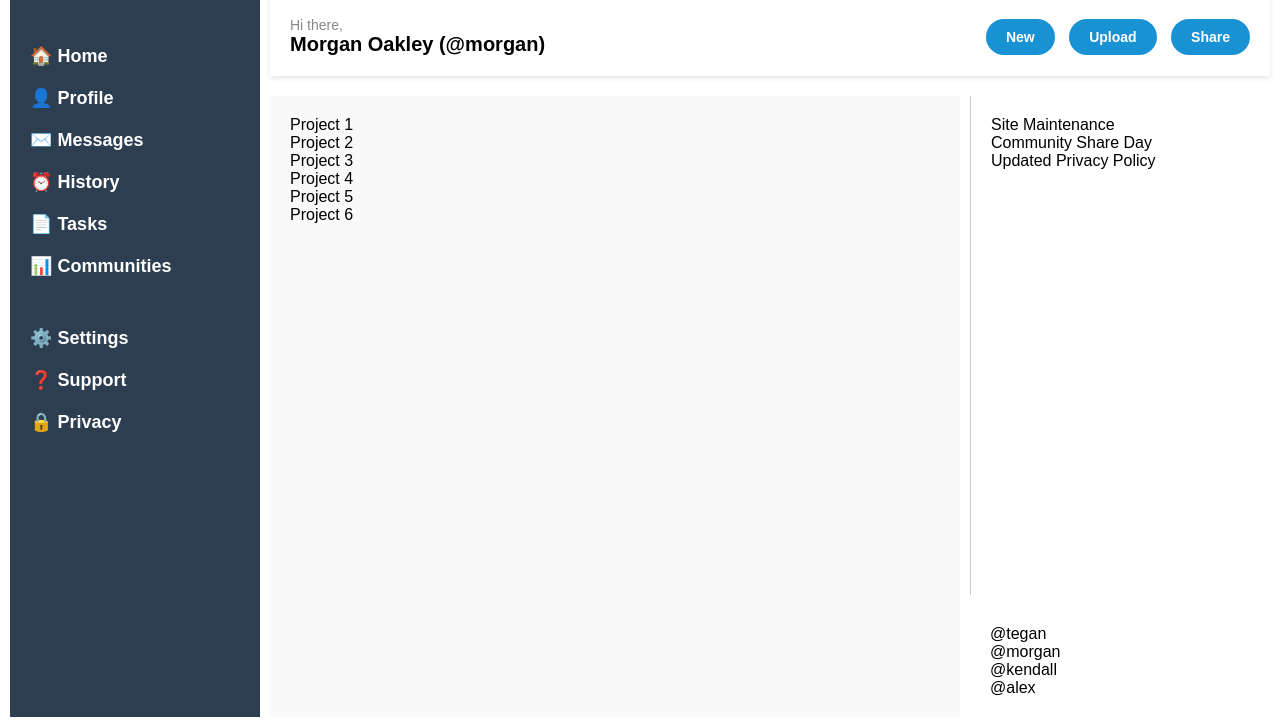
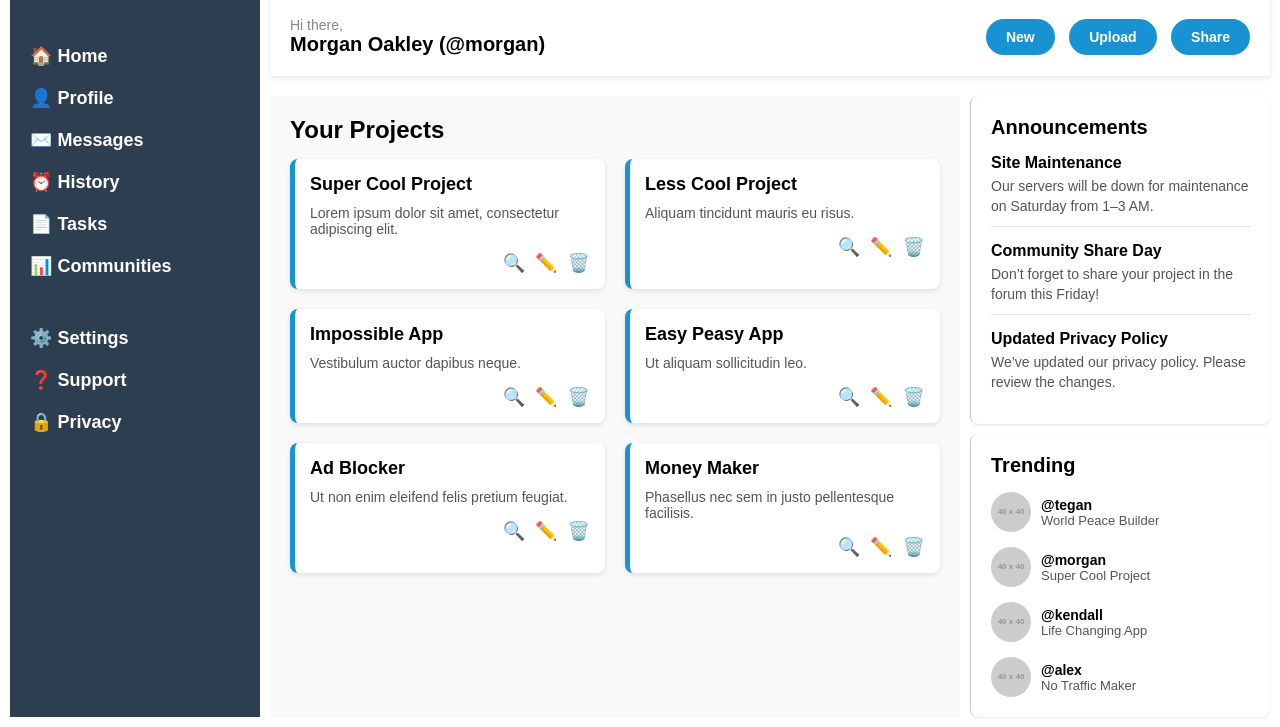
Before and after one commit to curtiselfn/admin-dashboard, a plain HTML site: page index.html in a window 1280 px wide. Shown: the part 73-800 px from the top of the page. Drawn offline with Linux system fonts and the light colour scheme; placeholder pictures from the web are drawn by us.

Commit message:
all ai, i sux

```diff
--- a/index.html
+++ b/index.html
@@ -56,26 +56,119 @@
     </header>
 
     <main class="projects">
-      <div class="card">Project 1</div>
-      <div class="card">Project 2</div>
-      <div class="card">Project 3</div>
-      <div class="card">Project 4</div>
-      <div class="card">Project 5</div>
-      <div class="card">Project 6</div>
-    </main>
+        <h2>Your Projects</h2>
+        <div class="card-grid">
+          <div class="card">
+            <h3>Super Cool Project</h3>
+            <p>Lorem ipsum dolor sit amet, consectetur adipiscing elit.</p>
+            <div class="card-actions">
+              <button>🔍</button>
+              <button>✏️</button>
+              <button>🗑️</button>
+            </div>
+          </div>
+          <div class="card">
+            <h3>Less Cool Project</h3>
+            <p>Aliquam tincidunt mauris eu risus.</p>
+            <div class="card-actions">
+              <button>🔍</button>
+              <button>✏️</button>
+              <button>🗑️</button>
+            </div>
+          </div>
+          <div class="card">
+            <h3>Impossible App</h3>
+            <p>Vestibulum auctor dapibus neque.</p>
+            <div class="card-actions">
+              <button>🔍</button>
+              <button>✏️</button>
+              <button>🗑️</button>
+            </div>
+          </div>
+          <div class="card">
+            <h3>Easy Peasy App</h3>
+            <p>Ut aliquam sollicitudin leo.</p>
+            <div class="card-actions">
+              <button>🔍</button>
+              <button>✏️</button>
+              <button>🗑️</button>
+            </div>
+          </div>
+          <div class="card">
+            <h3>Ad Blocker</h3>
+            <p>Ut non enim eleifend felis pretium feugiat.</p>
+            <div class="card-actions">
+              <button>🔍</button>
+              <button>✏️</button>
+              <button>🗑️</button>
+            </div>
+          </div>
+          <div class="card">
+            <h3>Money Maker</h3>
+            <p>Phasellus nec sem in justo pellentesque facilisis.</p>
+            <div class="card-actions">
+              <button>🔍</button>
+              <button>✏️</button>
+              <button>🗑️</button>
+            </div>
+          </div>
+        </div>
+      </main>
 
-    <section class="announcements">
-      <div class="announcement">Site Maintenance</div>
-      <div class="announcement">Community Share Day</div>
-      <div class="announcement">Updated Privacy Policy</div>
-    </section>
 
-    <section class="trending">
-      <div class="user">@tegan</div>
-      <div class="user">@morgan</div>
-      <div class="user">@kendall</div>
-      <div class="user">@alex</div>
-    </section>
+      <section class="announcements">
+        <h2>Announcements</h2>
+        <div class="announcement-list">
+          <div class="announcement">
+            <h4>Site Maintenance</h4>
+            <p>Our servers will be down for maintenance on Saturday from 1–3 AM.</p>
+          </div>
+          <div class="announcement">
+            <h4>Community Share Day</h4>
+            <p>Don’t forget to share your project in the forum this Friday!</p>
+          </div>
+          <div class="announcement">
+            <h4>Updated Privacy Policy</h4>
+            <p>We’ve updated our privacy policy. Please review the changes.</p>
+          </div>
+        </div>
+      </section>
+
+
+      <section class="trending">
+        <h2>Trending</h2>
+        <div class="trending-list">
+          <div class="trend">
+            <img src="https://via.placeholder.com/40" alt="user avatar">
+            <div class="info">
+              <p class="username">@tegan</p>
+              <p class="activity">World Peace Builder</p>
+            </div>
+          </div>
+          <div class="trend">
+            <img src="https://via.placeholder.com/40" alt="user avatar">
+            <div class="info">
+              <p class="username">@morgan</p>
+              <p class="activity">Super Cool Project</p>
+            </div>
+          </div>
+          <div class="trend">
+            <img src="https://via.placeholder.com/40" alt="user avatar">
+            <div class="info">
+              <p class="username">@kendall</p>
+              <p class="activity">Life Changing App</p>
+            </div>
+          </div>
+          <div class="trend">
+            <img src="https://via.placeholder.com/40" alt="user avatar">
+            <div class="info">
+              <p class="username">@alex</p>
+              <p class="activity">No Traffic Maker</p>
+            </div>
+          </div>
+        </div>
+      </section>
+
 
   </div>
 </body>
--- a/style.css
+++ b/style.css
@@ -145,21 +145,137 @@ body {
   padding: 20px;
 }
 
+/* projects section */
+
 .projects {
     grid-area: projects;
     background-color: #f9f9f9;
     padding: 20px;
   }
 
+  .projects h2 {
+    margin-bottom: 15px;
+    font-size: 24px;
+  }
+
+  .card-grid {
+    display: grid;
+    grid-template-columns: repeat(auto-fill, minmax(250px, 1fr));
+    gap: 20px;
+  }
+
+  .card {
+    background-color: white;
+    padding: 15px;
+    border-left: 5px solid #1992d4;
+    border-radius: 8px;
+    box-shadow: 0 2px 5px rgba(0,0,0,0.1);
+  }
+
+  .card h3 {
+    margin-bottom: 10px;
+    font-size: 18px;
+  }
+
+  .card p {
+    font-size: 14px;
+    color: #555;
+    margin-bottom: 15px;
+  }
+
+  .card-actions {
+    display: flex;
+    gap: 10px;
+    justify-content: flex-end;
+  }
+
+  .card-actions button {
+    background: none;
+    border: none;
+    cursor: pointer;
+    font-size: 18px;
+  }
+
+
   .announcements {
     grid-area: announcements;
     background-color: #fff;
     padding: 20px;
     border-left: 1px solid #ccc;
+    border-radius: 8px;
+    box-shadow: 0 1px 3px rgba(0,0,0,0.1);
   }
+
+  .announcements h2 {
+    font-size: 20px;
+    margin-bottom: 15px;
+  }
+
+  .announcement-list {
+    display: flex;
+    flex-direction: column;
+    gap: 15px;
+  }
+
+  .announcement {
+    border-bottom: 1px solid #ddd;
+    padding-bottom: 10px;
+  }
+
+  .announcement:last-child {
+    border-bottom: none;
+  }
+
+  .announcement h4 {
+    font-size: 16px;
+    margin-bottom: 5px;
+  }
+
+  .announcement p {
+    font-size: 14px;
+    color: #555;
+    line-height: 1.4;
+  }
+
 
   .trending {
     grid-area: trending;
     background-color: #fff;
     padding: 20px;
+    border-left: 1px solid #ccc;
+    border-radius: 8px;
+    box-shadow: 0 1px 3px rgba(0,0,0,0.1);
   }
+
+  .trending h2 {
+    font-size: 20px;
+    margin-bottom: 15px;
+  }
+
+  .trending-list {
+    display: flex;
+    flex-direction: column;
+    gap: 15px;
+  }
+
+  .trend {
+    display: flex;
+    align-items: center;
+    gap: 10px;
+  }
+
+  .trend img {
+    width: 40px;
+    height: 40px;
+    border-radius: 50%;
+  }
+
+  .info .username {
+    font-weight: bold;
+    font-size: 14px;
+  }
+
+  .info .activity {
+    font-size: 13px;
+    color: #555;
+  }
```
Lines whose indentation alone changed are shown as unchanged.
